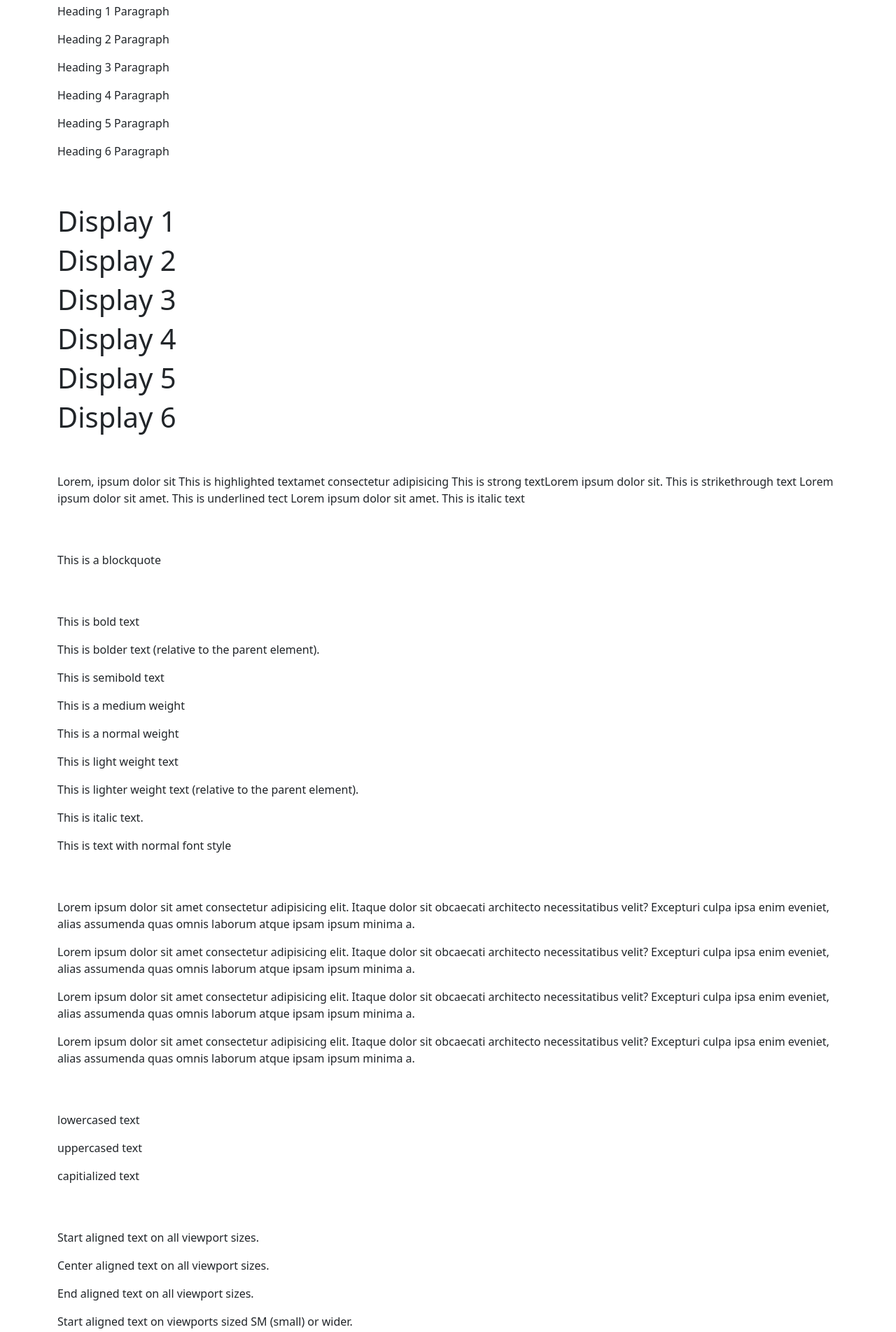
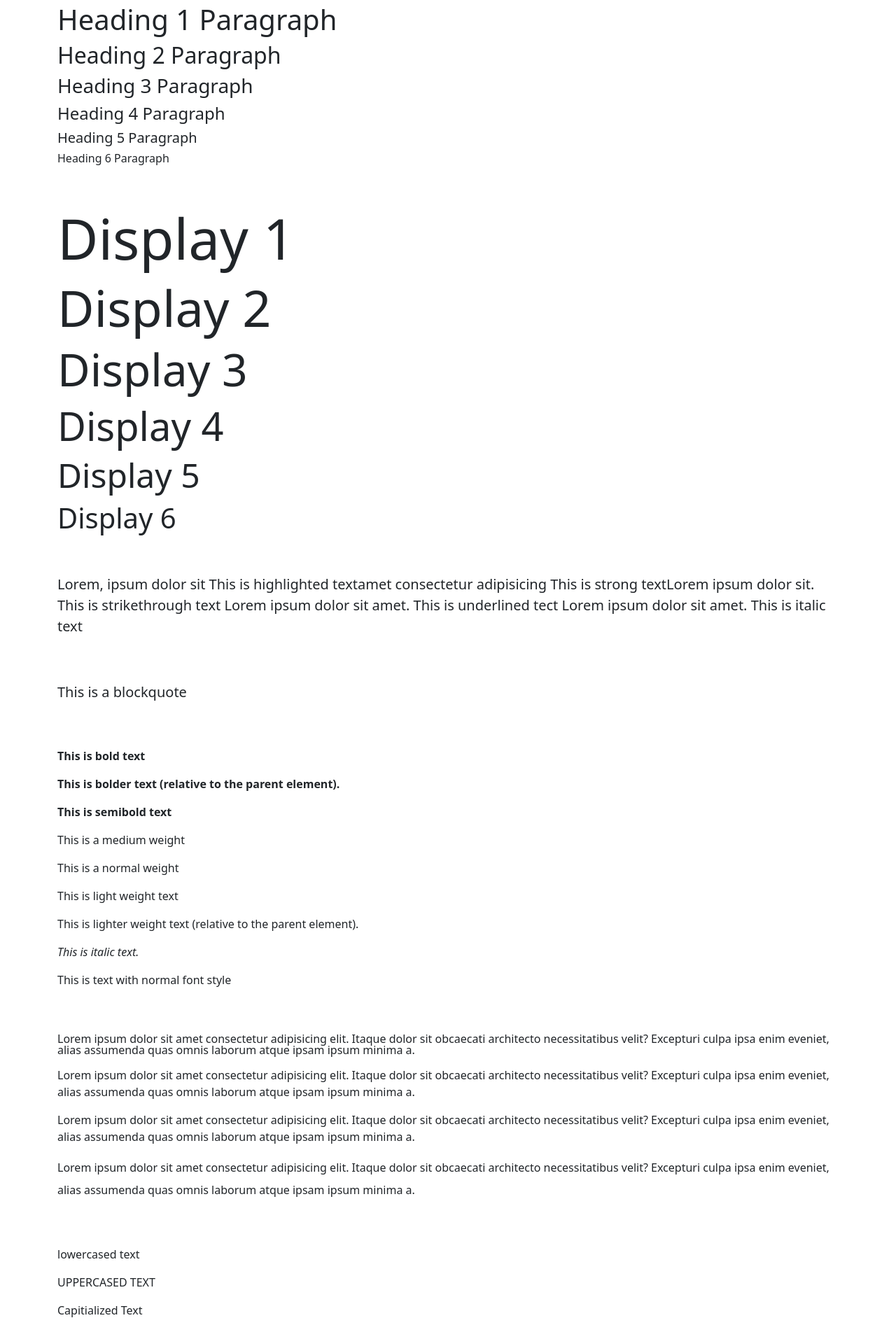
Before and after one commit to Milan1210/bootsrap, a plain HTML site: page 02-typography.html in a window 1280 px wide. Shown: the part 380-2283 px from the top of the page at 70% size. Drawn offline with Linux system fonts and the light colour scheme.

Commit message:
containers and typography

```diff
--- a/02-typography.html
+++ b/02-typography.html
@@ -22,27 +22,27 @@
       <br /><br />
 
       <!-- Heading Classes -->
-      <p class="">Heading 1 Paragraph</p>
-      <p class="">Heading 2 Paragraph</p>
-      <p class="">Heading 3 Paragraph</p>
-      <p class="">Heading 4 Paragraph</p>
-      <p class="">Heading 5 Paragraph</p>
-      <p class="">Heading 6 Paragraph</p>
+      <p class="h1">Heading 1 Paragraph</p>
+      <p class="h2">Heading 2 Paragraph</p>
+      <p class="h3">Heading 3 Paragraph</p>
+      <p class="h4">Heading 4 Paragraph</p>
+      <p class="h5">Heading 5 Paragraph</p>
+      <p class="h6">Heading 6 Paragraph</p>
 
       <br /><br />
 
       <!-- Display Headings -->
-      <h1 class="">Display 1</h1>
-      <h1 class="">Display 2</h1>
-      <h1 class="">Display 3</h1>
-      <h1 class="">Display 4</h1>
-      <h1 class="">Display 5</h1>
-      <h1 class="">Display 6</h1>
+      <h1 class="display-1">Display 1</h1>
+      <h1 class="display-2">Display 2</h1>
+      <h1 class="display-3">Display 3</h1>
+      <h1 class="display-4">Display 4</h1>
+      <h1 class="display-5">Display 5</h1>
+      <h1 class="display-6">Display 6</h1>
 
       <br /><br />
 
       <!-- Inline Classes -->
-      <p>
+      <p class="lead">
         Lorem, ipsum dolor sit
         <span class="">This is highlighted text</span>amet consectetur
         adipisicing <span class="">This is strong text</span>Lorem ipsum dolor
@@ -54,44 +54,44 @@
       <br /><br />
 
       <!-- Blockquote -->
-      <blockquote class="">
+      <blockquote class="blockquote">
         <p>This is a blockquote</p>
       </blockquote>
 
       <br /><br />
 
       <!-- Font Weight -->
-      <p class="">This is bold text</p>
-      <p class="">This is bolder text (relative to the parent element).</p>
-      <p class="">This is semibold text</p>
-      <p class="">This is a medium weight</p>
-      <p class="">This is a normal weight</p>
-      <p class="">This is light weight text</p>
-      <p class="">
+      <p class="fw-bold">This is bold text</p>
+      <p class="fw-bolder">This is bolder text (relative to the parent element).</p>
+      <p class="fw-semibold">This is semibold text</p>
+      <p class="fw-medium">This is a medium weight</p>
+      <p class="fw-normal">This is a normal weight</p>
+      <p class="fw-light">This is light weight text</p>
+      <p class="fw-lighter">
         This is lighter weight text (relative to the parent element).
       </p>
-      <p class="">This is italic text.</p>
-      <p class="">This is text with normal font style</p>
+      <p class="fst-italic">This is italic text.</p>
+      <p class="fst-normal">This is text with normal font style</p>
 
       <br /><br />
 
       <!-- Line Height -->
-      <p class="">
+      <p class="lh-1">
         Lorem ipsum dolor sit amet consectetur adipisicing elit. Itaque dolor
         sit obcaecati architecto necessitatibus velit? Excepturi culpa ipsa enim
         eveniet, alias assumenda quas omnis laborum atque ipsam ipsum minima a.
       </p>
-      <p class="">
+      <p class="lg-sm">
         Lorem ipsum dolor sit amet consectetur adipisicing elit. Itaque dolor
         sit obcaecati architecto necessitatibus velit? Excepturi culpa ipsa enim
         eveniet, alias assumenda quas omnis laborum atque ipsam ipsum minima a.
       </p>
-      <p class="">
+      <p class="lg-base">
         Lorem ipsum dolor sit amet consectetur adipisicing elit. Itaque dolor
         sit obcaecati architecto necessitatibus velit? Excepturi culpa ipsa enim
         eveniet, alias assumenda quas omnis laborum atque ipsam ipsum minima a.
       </p>
-      <p class="">
+      <p class="lh-lg">
         Lorem ipsum dolor sit amet consectetur adipisicing elit. Itaque dolor
         sit obcaecati architecto necessitatibus velit? Excepturi culpa ipsa enim
         eveniet, alias assumenda quas omnis laborum atque ipsam ipsum minima a.
@@ -100,23 +100,23 @@
       <br /><br />
 
       <!-- Text Transform -->
-      <p class="">lowercased text</p>
-      <p class="">uppercased text</p>
-      <p class="">capitialized text</p>
+      <p class="text-lowercase">lowercased text</p>
+      <p class="text-uppercase">uppercased text</p>
+      <p class="text-capitalize">capitialized text</p>
 
       <br /><br />
 
       <!-- Text Alignment -->
-      <p class="">Start aligned text on all viewport sizes.</p>
-      <p class="">Center aligned text on all viewport sizes.</p>
-      <p class="">End aligned text on all viewport sizes.</p>
+      <p class="text-start">Start aligned text on all viewport sizes.</p>
+      <p class="text-center">Center aligned text on all viewport sizes.</p>
+      <p class="text-end">End aligned text on all viewport sizes.</p>
 
-      <p class="">Start aligned text on viewports sized SM (small) or wider.</p>
-      <p class="">
+      <p class="text-sm-end">Start aligned text on viewports sized SM (small) or wider.</p>
+      <p class="text-md-end">
         Start aligned text on viewports sized MD (medium) or wider.
       </p>
-      <p class="">Start aligned text on viewports sized LG (large) or wider.</p>
-      <p class="">
+      <p class="text-lg-end">Start aligned text on viewports sized LG (large) or wider.</p>
+      <p class="text-xl-end">
         Start aligned text on viewports sized XL (extra-large) or wider.
       </p>
 
```
Also changed, not shown: 01-containers.html (+6 -6 lines).
